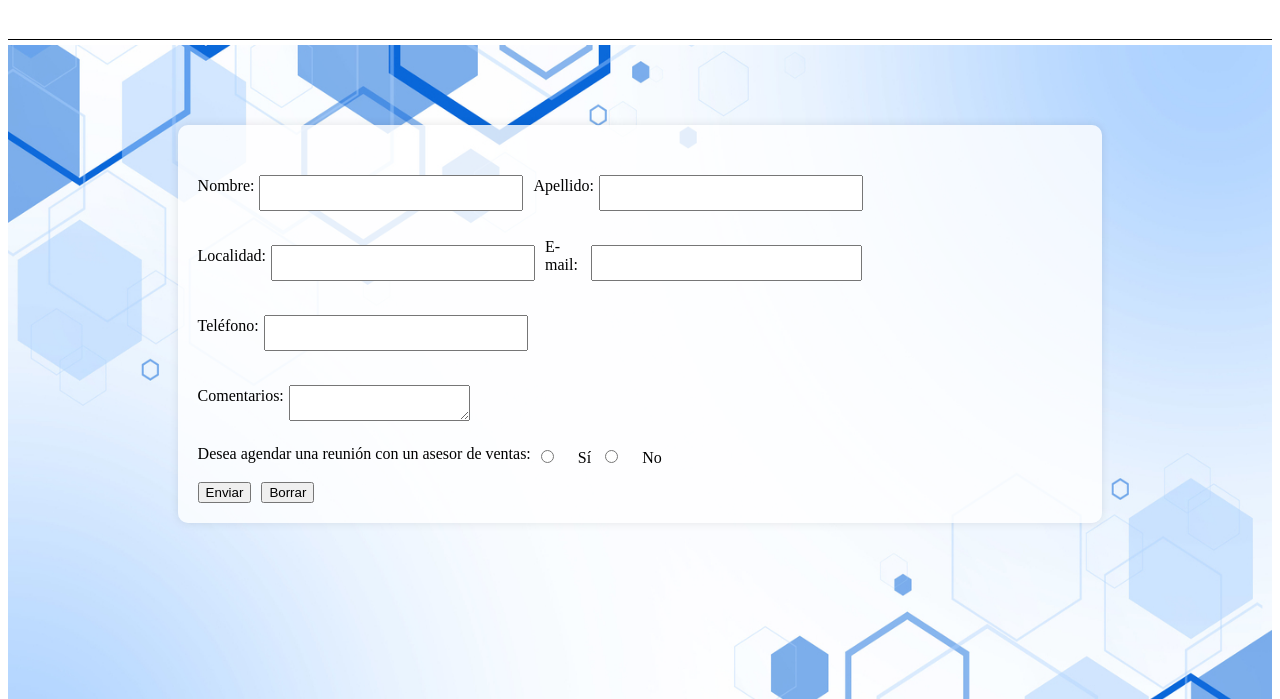
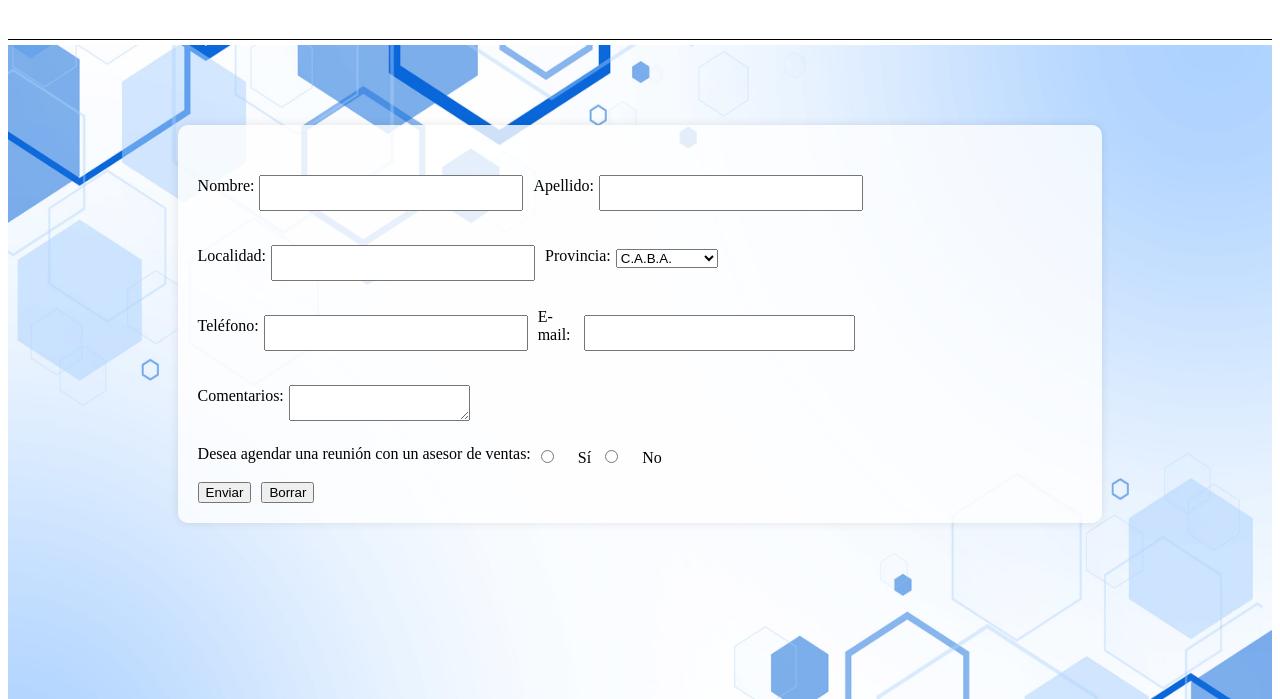
Before and after one commit to Misdesarrollos2023/Proyecto_CAC_Python, a plain HTML site: page Websites/Contacto.html in a window 1280 px wide. Shown: the part 101-800 px from the top of the page. Drawn offline with Linux system fonts and the light colour scheme.

Commit message:
Update Contacto.html
Se agrego un select en el formulario de Contacto

```diff
--- a/Websites/Contacto.html
+++ b/Websites/Contacto.html
@@ -44,14 +44,25 @@
                         <input type="text" id="localidad" name="localidad" required>
                     </div>
                     <div class="form-group">
-                        <label for="email">E-mail:</label>
-                        <input type="email" id="email" name="email" required>
+                        <label for="email">Provincia: </label>
+                        <select name="provincia" required>
+                            <option>C.A.B.A.</option>
+                            <option>Buenos Aires</option>
+                            <option>Santa Fé</option>
+                            <option>Córdoba</option>
+
+
+                        </select>
                     </div>
                 </div>
                 <div class="form-row">
                     <div class="form-group">
                         <label for="telefono">Teléfono:</label>
                         <input type="tel" id="telefono" name="telefono" required>
+                    </div>
+                    <div class="form-group">
+                        <label for="email">E-mail:</label>
+                        <input type="email" id="email" name="email" required>
                     </div>
                 </div>
                 <div class="form-row">
```
